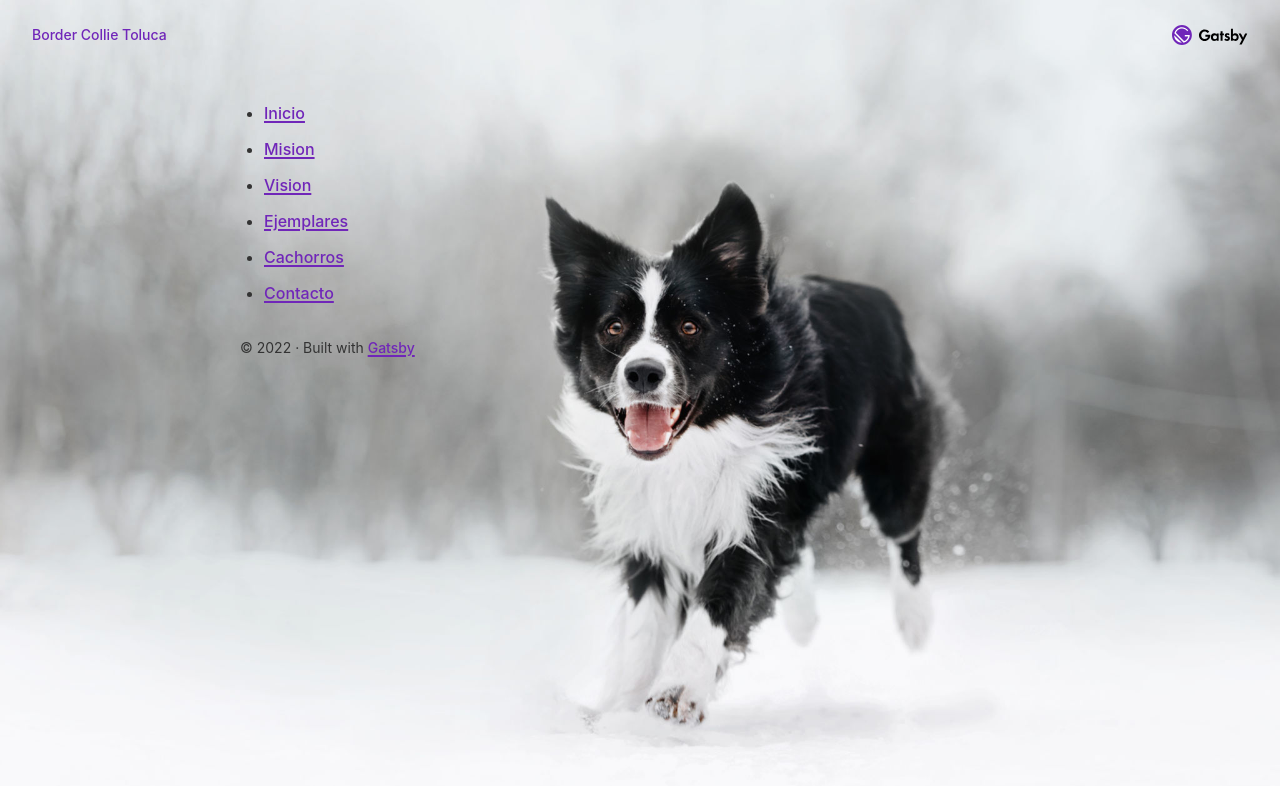
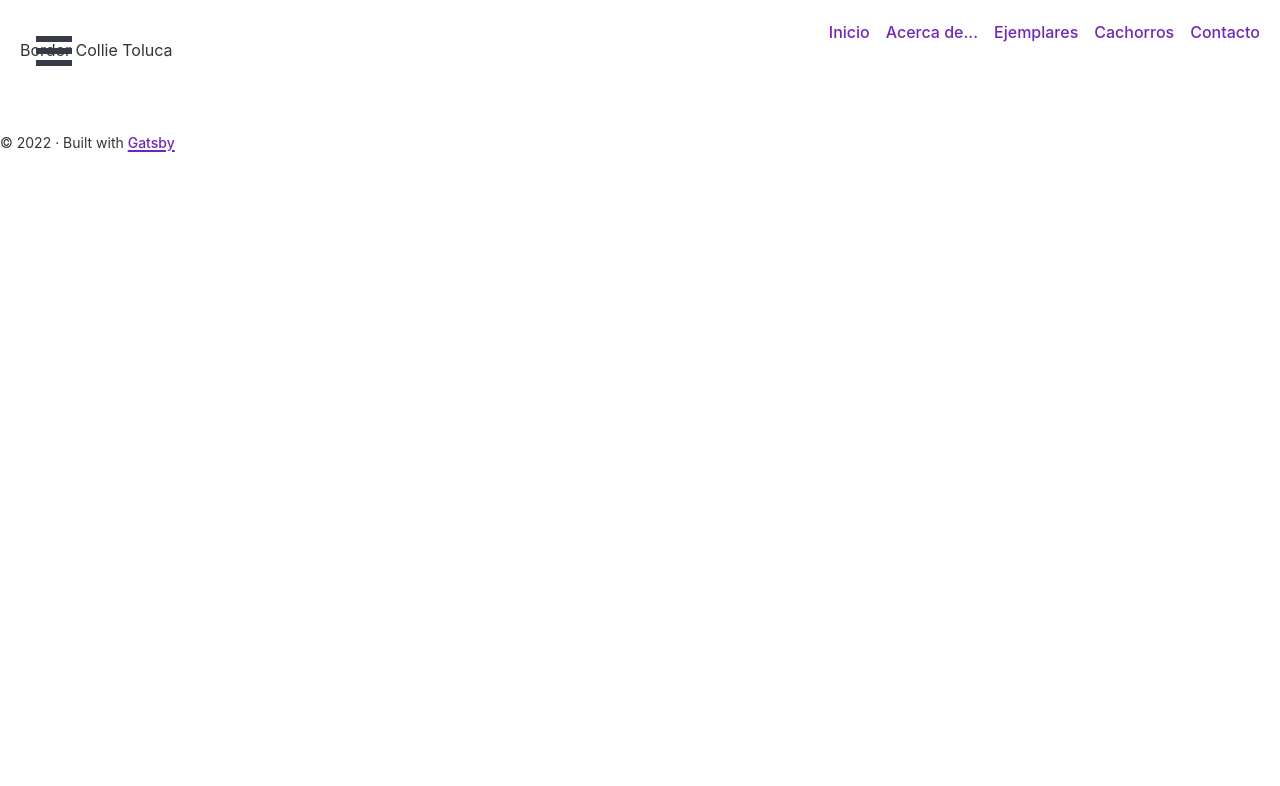
Before and after one commit to timh52280/border-toluca, a Gatsby site: page / in a window 1280 px wide. Built offline with nearby package versions, Linux system fonts and the light colour scheme; Gatsby itself is replaced by a stand-in of ours.

Commit message:
Se agrega menu hamburguesa.

```diff
--- a/package.json
+++ b/package.json
@@ -16,6 +16,7 @@
     "gatsby-transformer-sharp": "^4.18.0",
     "prop-types": "^15.8.1",
     "react": "^18.1.0",
+    "react-burger-menu": "^3.0.8",
     "react-dom": "^18.1.0",
     "react-helmet": "^6.1.0"
   },
--- a/src/components/layout.css
+++ b/src/components/layout.css
@@ -44,7 +44,7 @@ html {
     font-weight: normal;
     margin: 0;
     word-wrap: break-word;
-    background-image: url('../images/background-xs.png');
+    /* background-image: url('../images/background-xs.png'); */
     background-repeat:no-repeat;
     -webkit-background-size:cover;
     -moz-background-size:cover;
@@ -63,7 +63,7 @@ html {
     font-weight: normal;
     margin: 0;
     word-wrap: break-word;
-    background-image: url('../images/background-xs.png');
+    /* background-image: url('../images/background-xs.png'); */
     background-size: cover;
     background-attachment: fixed;
   }
@@ -78,7 +78,7 @@ html {
     font-weight: normal;
     margin: 0;
     word-wrap: break-word;
-    background-image: url('../images/background.png');
+    /* background-image: url('../images/background.png'); */
     background-size: cover;
     background-attachment: fixed;
   }
@@ -93,7 +93,7 @@ html {
     font-weight: normal;
     margin: 0;
     word-wrap: break-word;
-    background-image: url('../images/background.png');
+    /* background-image: url('../images/background.png'); */
     background-size: cover;
     background-attachment: fixed;
   }
@@ -278,3 +278,91 @@ pre tt:before,
 pre tt:after {
   content: none;
 }
+
+.navbar {
+  display: flex;
+  align-items: center;
+  justify-content: space-between;
+  padding: 20px;
+}
+
+.menu{
+  display: flex;
+  gap: 1em;
+}
+
+.menu > li {
+  list-style: none;
+ }
+
+ .menu > li > a {
+  text-decoration: none;
+ }
+
+
+ /* Position and sizing of burger button */
+.bm-burger-button {
+  position: fixed;
+  width: 36px;
+  height: 30px;
+  left: 36px;
+  top: 36px;
+}
+
+/* Color/shape of burger icon bars */
+.bm-burger-bars {
+  background: #373a47;
+}
+
+/* Color/shape of burger icon bars on hover*/
+.bm-burger-bars-hover {
+  background: #a90000;
+}
+
+/* Position and sizing of clickable cross button */
+.bm-cross-button {
+  height: 24px;
+  width: 24px;
+}
+
+/* Color/shape of close button cross */
+.bm-cross {
+  background: #bdc3c7;
+}
+
+/*
+Sidebar wrapper styles
+Note: Beware of modifying this element as it can break the animations - you should not need to touch it in most cases
+*/
+.bm-menu-wrap {
+  position: fixed;
+  height: 100%;
+}
+
+/* General sidebar styles */
+.bm-menu {
+  background: #373a47;
+  padding: 2.5em 1.5em 0;
+  font-size: 1.15em;
+}
+
+/* Morph shape necessary with bubble or elastic */
+.bm-morph-shape {
+  fill: #373a47;
+}
+
+/* Wrapper for item list */
+.bm-item-list {
+  color: #b8b7ad;
+  padding: 0.8em;
+}
+
+/* Individual item */
+.bm-item {
+  display: inline-block;
+}
+
+/* Styling of overlay */
+.bm-overlay {
+  background: rgba(0, 0, 0, 0.3);
+}
--- a/src/components/layout.js
+++ b/src/components/layout.js
@@ -8,9 +8,9 @@
 import * as React from "react"
 import PropTypes from "prop-types"
 import { useStaticQuery, graphql } from "gatsby"
-
-import Header from "./header"
 import "./layout.css"
+import Navbar from "./navbar"
+import { slide as Menu } from 'react-burger-menu'
 
 const Layout = ({ children }) => {
   const data = useStaticQuery(graphql`
@@ -25,14 +25,12 @@ const Layout = ({ children }) => {
 
   return (
     <>
-      <Header siteTitle={data.site.siteMetadata?.title || `Title`} />
-      <div
-        style={{
-          margin: `0 auto`,
-          maxWidth: `var(--size-content)`,
-          padding: `var(--size-gutter)`,
-        }}
-      >
+        <Menu>
+        <a id="home" className="menu-item" href="/">Home</a>
+        <a id="about" className="menu-item" href="/about">About</a>
+        <a id="contact" className="menu-item" href="/contact">Contact</a>
+      </Menu>
+        <Navbar />
         <main>{children}</main>
         <footer
           style={{
@@ -44,7 +42,6 @@ const Layout = ({ children }) => {
           {` `}
           <a href="https://www.gatsbyjs.com">Gatsby</a>
         </footer>
-      </div>
     </>
   )
 }
--- a/src/components/navbar.js
+++ b/src/components/navbar.js
@@ -1,14 +1,16 @@
 import * as React from "react"
 
 const Navbar = () => (
-<nav class="menu">
-  <ul>
+<nav className="navbar">
+  <div className="logo">Border Collie Toluca</div>
+  <ul className="nav-links">
+    <div className="menu">
     <li><a href="#">Inicio</a></li>
-    <li><a href="#">Mision</a></li>
-    <li><a href="#">Vision</a></li>
+    <li><a href="#">Acerca de...</a></li>
     <li><a href="#">Ejemplares</a></li>
     <li><a href="#">Cachorros</a></li>
     <li><a href="#">Contacto</a></li>
+    </div>
   </ul>
 </nav>
 );
--- a/src/pages/index.js
+++ b/src/pages/index.js
@@ -73,7 +73,6 @@ const utmParameters = `?utm_source=starter&utm_medium=start-page&utm_campaign=de
 const IndexPage = () => (
   <Layout>
     <Seo title="Principal" />
-    <Navbar />
     {/* <div className={styles.textCenter}>
       <StaticImage
         src="../images/example.png"
```
Also changed, not shown: 1 other file.
